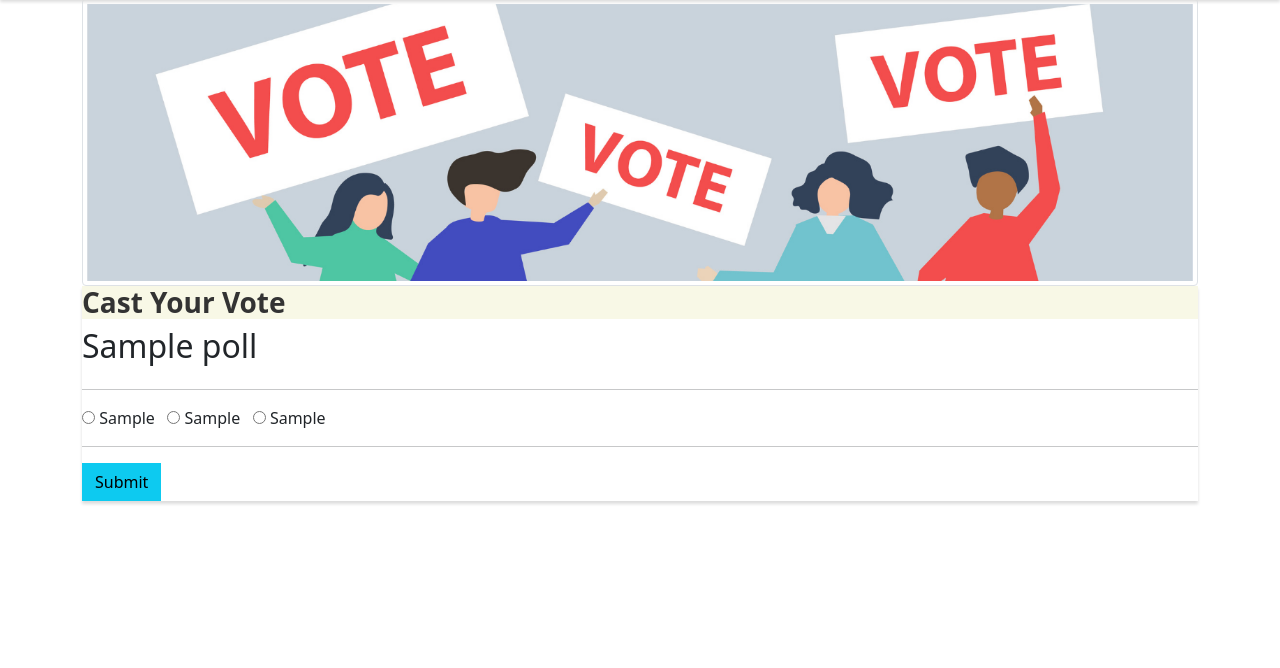
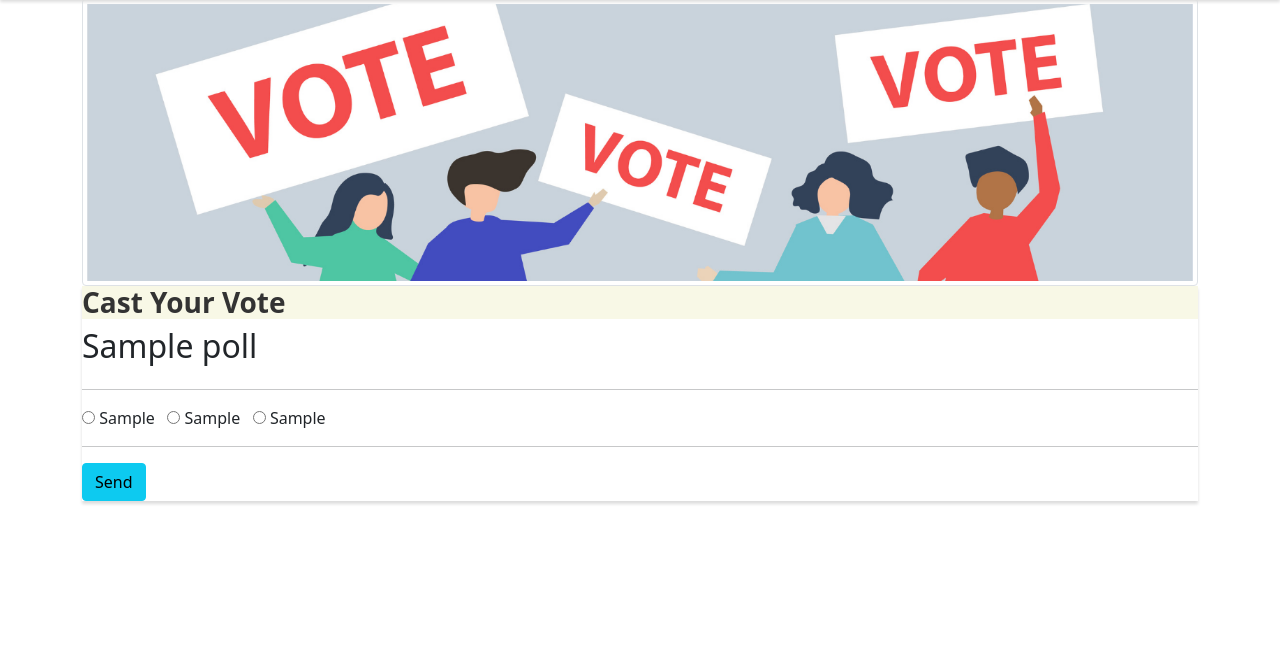
Before and after one commit to doralysantander/systempolls, a Django app: page /vote/1/ in a window 1280 px wide. Shown: the part 77-745 px from the top of the page. Run offline with Django 4.2, Linux system fonts and the light colour scheme; tables that the repository leaves empty hold one stand-in row (values such as "Sample post"); some libraries are stand-ins or nearby versions.

Commit message:
modificando el home y algunos botones en vote y create

```diff
--- a/polls/templates/poll/create.html
+++ b/polls/templates/poll/create.html
@@ -45,7 +45,7 @@
                     <div class="row">
                         <hr />
                         <div class="col-lg-4">
-                            <button type="submit" class="btn btn-info">Send Question</button>
+                            <button type="submit" class=" rounded btn btn-info">Send Question</button>
                         </div>
                     </div>
                 </div>
--- a/polls/templates/poll/home.html
+++ b/polls/templates/poll/home.html
@@ -28,13 +28,13 @@
                     </span>
                 </li>
                 {% endfor %}
-                <li class="list-group-item">
+                <!--<li class="list-group-item">
                     <strong>Which operating system do you use?</strong>
                     <span class="pull-right">
                         <a href="#" class="btn btn-info btn-xs">Vote</a> &nbsp;
                         <a href="#" class="btn btn-default btn-xs">View Results</a> &nbsp;
                     </span>
-                </li>
+                </li>-->
             </ul>
         <!-- <img align='center' src="https://camo.githubusercontent.com/6f5e3ead776bc722fbfc3da2c8b1454a7a5f27a07b34c0ced075f90a6c25a3be/68747470733a2f2f6d69726f2e6d656469756d2e636f6d2f6d61782f313630302f302a4b32574c4d5445784c79696461374f522e676966" width="400">-->
 
--- a/polls/templates/poll/vote.html
+++ b/polls/templates/poll/vote.html
@@ -46,8 +46,8 @@
 
                             <hr />
 
-                            <button type="submit" class="btn btn-info">
-                                Submit
+                            <button type="submit" class="rounded btn btn-info">
+                                Send
                             </button>
                         </form>
                     </div>
```
